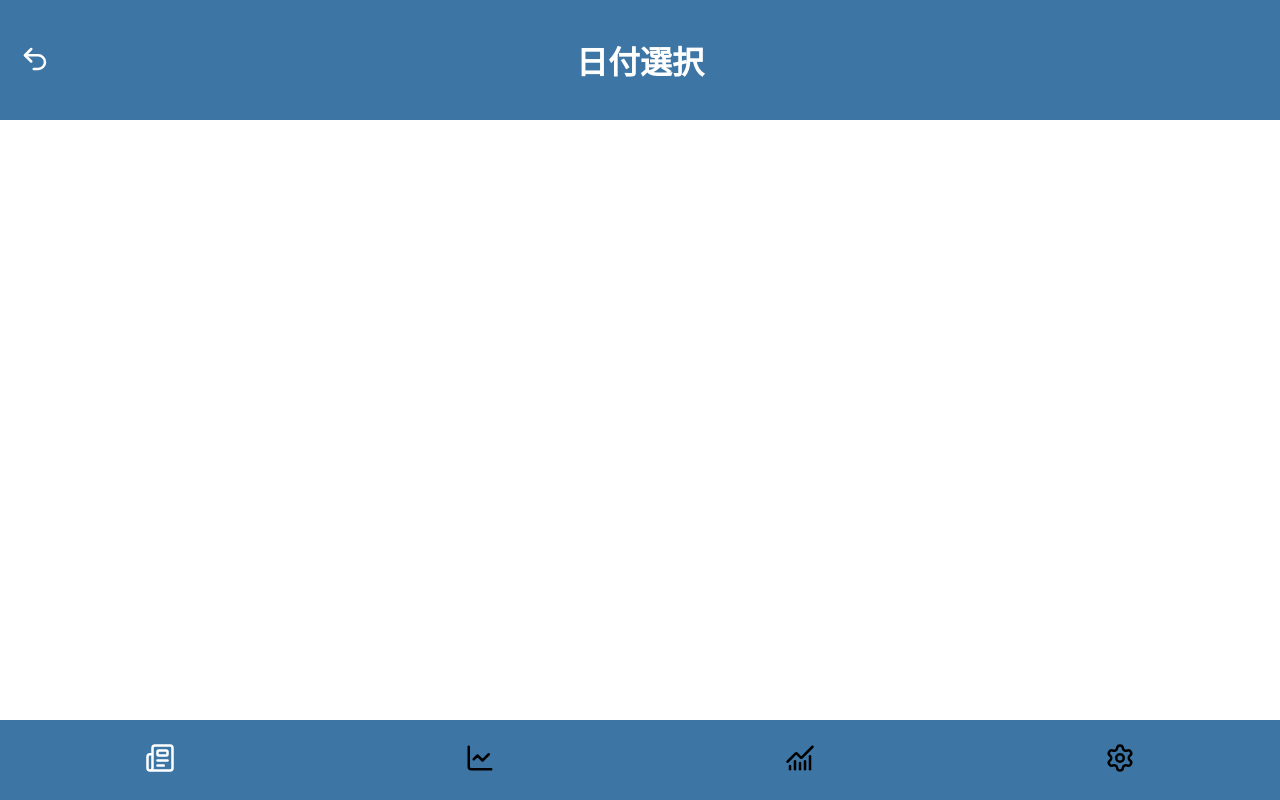
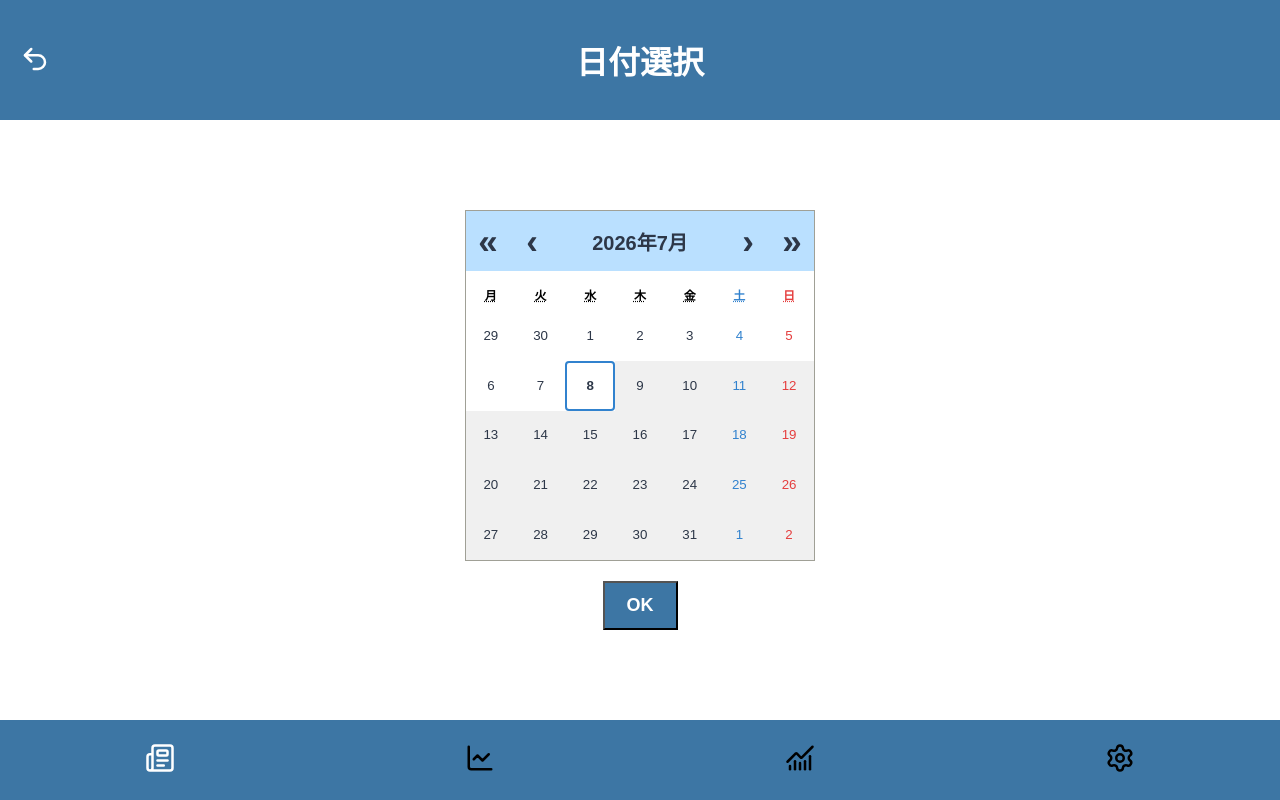
Before and after one commit to mumn06n-bit/Kitsunezaki, a React (Vite) app in the folder frontend/: page /calendar in a window 1280 px wide. Built offline with nearby package versions, Linux system fonts and the light colour scheme.

Commit message:
カレンダー改良、更新ボタン追加

```diff
--- a/frontend/package.json
+++ b/frontend/package.json
@@ -12,6 +12,7 @@
   "dependencies": {
     "lucide-react": "^1.21.0",
     "react": "^19.2.7",
+    "react-calendar": "^6.0.1",
     "react-dom": "^19.2.7",
     "react-router-dom": "^7.18.0"
   },
--- a/frontend/src/components/colors.css
+++ b/frontend/src/components/colors.css
@@ -3,6 +3,11 @@
     --primary: #3D76A4;
     --secondary: #BAE0FF;
     --white: #FFFFFF;
+
+    /*　カレンダーカラー */
+    --cblue: #3182ce;
+    --cred:#e53e3e;
+    --cblack:#2d3748;
 
     /* アイコン */
     --inactive: #000000;
--- a/frontend/src/components/materials.tsx
+++ b/frontend/src/components/materials.tsx
@@ -5,6 +5,7 @@ import {
   ChartNoAxesCombined,//比較画面
   Settings,//設定画面
   Undo2,//戻るボタン
+  RefreshCw
 
 } from "lucide-react";
 
@@ -15,4 +16,5 @@ export const Icons = {
   ChartNoAxesCombined,
   Settings,
   Undo2,
+  RefreshCw
 };
--- a/frontend/src/pages/DataPage/Calendar.css
+++ b/frontend/src/pages/DataPage/Calendar.css
@@ -19,3 +19,100 @@
     justify-content:center;
     align-items:center;
 }
+
+/* 選択中の日のスタイル（青い正方形の枠線で囲う） */
+.react-calendar__tile--active {
+    background: transparent !important;
+    border: 2px solid var(--cblue) !important;
+    border-radius: 4px !important;
+    box-shadow: none !important;
+    color: var(--cblue) !important;
+    font-weight: bold;
+}
+
+/* 枠線を正方形に保つ調整 */
+.react-calendar__tile {
+    aspect-ratio: 1 / 1 !important;
+    padding: 0 !important;
+    display: inline-flex !important;
+    align-items: center;
+    justify-content: center;
+}
+
+/* 日曜日を赤にする */
+.react-calendar__month-view__weekdays__weekday:nth-child(7) abbr { color: var(--cred) !important; }
+
+/* 土曜日を青にする */
+.react-calendar__month-view__weekdays__weekday:nth-child(6) abbr { color: var(--cblue) !important; }
+
+/* 日曜日の列の数字を赤にする */
+.react-calendar__month-view__days__day:nth-child(7n)   { color: var(--cred) !important; }
+
+/* 月曜の列 (1マス目, 8マス目...) */
+.react-calendar__month-view__days__day:nth-child(7n+1) { color: var(--cblack) !important; }
+
+/* 火曜の列 (2マス目, 9マス目...) */
+.react-calendar__month-view__days__day:nth-child(7n+2) { color: var(--cblack) !important; }
+
+/* 水曜の列 (3マス目, 10マス目...) */
+.react-calendar__month-view__days__day:nth-child(7n+3) { color: var(--cblack) !important; }
+
+/* 木曜の列 (4マス目, 11マス目...) */
+.react-calendar__month-view__days__day:nth-child(7n+4) { color: var(--cblack) !important; }
+
+/* 金曜の列 (5マス目, 12マス目...) */
+.react-calendar__month-view__days__day:nth-child(7n+5) { color: var(--cblack) !important; }
+
+/* 土曜日の列の数字を青にする */
+.react-calendar__month-view__days__day:nth-child(7n+6) { color: var(--cblue) !important; }
+
+.ok-button {
+    background-color: var(--primary);
+    color: var(--white);
+    padding: 12px 22px;
+    font-size: 18px;
+    font-weight: bold;
+}
+
+/* ナビゲーション全体 */
+.react-calendar__navigation {
+    height: 60px;
+    margin-bottom: 10px;
+    background-color: var(--secondary) ;
+}
+
+/* 年月 大きく*/
+.react-calendar__navigation__label {
+    font-size: 20px !important;
+    font-weight: bold;
+}
+
+/* 矢印 大きく*/
+.react-calendar__navigation button:disabled {
+    background-color: var(--secondary);
+    color: var(--cblack);
+    opacity: 1;
+}
+
+/* ナビゲーションボタンのクリック・タップ時の痕跡を消す */
+/* ナビゲーションボタン（矢印・年月） */
+.react-calendar__navigation button {
+    outline: none !important;
+    -webkit-tap-highlight-color: transparent !important;
+    color: var(--cblack);
+
+    font-size: 35px;   /* 矢印を大きく */
+    font-weight: bold;
+}
+
+/* マウスを乗せたとき、クリックした状態が残っているとき、押し込んでいる瞬間 */
+.react-calendar__navigation button:enabled:hover,
+.react-calendar__navigation button:enabled:focus,
+.react-calendar__navigation button:active {
+    background-color: var(--secondary) !important;
+}
+
+.react-calendar__navigation button:disabled:focus {
+    background-color: var(--secondary) !important;
+    outline: none !important;
+}
--- a/frontend/src/pages/DataPage/Calendar.tsx
+++ b/frontend/src/pages/DataPage/Calendar.tsx
@@ -1,16 +1,59 @@
+import { useState } from "react";
+import { useNavigate, useLocation } from "react-router-dom";
+import Calendar from "react-calendar";
+// react-calendar の基本スタイルと、カスタムスタイルのインポート
+import "react-calendar/dist/Calendar.css";
 import "./Calendar.css";
 
 import PageLayout from "@/components/PageLayout";
 
 export default function CalendarPage() {
+
+  // ページ遷移用
+  const navigate = useNavigate();
+  //locationを定義
+  const location = useLocation();
+  // データ画面から送られてきたselectedDateを呼び出し初期値にする（データ画面と同じやり方）
+  const [selectedDate, setSelectedDate] = useState(() => {
+    return location.state?.selectedDate
+      ? new Date(location.state.selectedDate)
+      : new Date();
+  });
+
+
+  // 日付がクリックされた時の処理
+  const handleDateChange = (date:any) => {
+    setSelectedDate(date);
+    // ここで選択された日付に対応するデータを読み込む処理を呼び出せます
+    console.log("選択された日付:", date.toLocaleDateString());
+
+
+  };
+
   return (
     <PageLayout title="日付選択" showBackButton={true}>
 
       {/* カレンダー表示エリア */}
-      <section className="calendar-area">
+      <section className="calendar-area" style={{ display: 'flex', flexDirection: 'column', alignItems: 'center', gap: '20px', padding: '20px' }}>
 
-        {/* ここに後でカレンダーを配置 */}
+        <Calendar
+  onChange={handleDateChange}
+  value={selectedDate}
+  locale="ja-JP"
+  formatDay={(_, date) => date.getDate().toString()} //日消去
+  maxDate={new Date()}   // 今日より未来は選択不可
+/>
 
+        <button className="ok-button" onClick={() =>
+        navigate("/data", {
+          state: {
+            selectedDate,
+      },
+    })
+  }
+        >
+          OK
+        </button>
       </section>
 
     </PageLayout>
--- a/frontend/src/pages/DataPage/DataPage.css
+++ b/frontend/src/pages/DataPage/DataPage.css
@@ -14,6 +14,10 @@
     top: 15px;
     right: 15px;
 
+}
+
+.date-text {
+    font-size: 1.7rem;
 }
 
 .date-text {
@@ -49,3 +53,17 @@
     color: var(--inactive);
     text-decoration: none;
 }
+
+/* リロードアイコン表示 */
+.reload-button {
+    position: absolute;
+    right: 15px;
+    bottom: 15px;
+
+    background: none;
+    border: none;
+    padding: 0;
+
+    color: var(--inactive);
+    cursor: pointer;
+}
--- a/frontend/src/pages/DataPage/DataPage.tsx
+++ b/frontend/src/pages/DataPage/DataPage.tsx
@@ -2,10 +2,11 @@
 import "./DataPage.css";
 import { Icons } from "@/components/materials";//アイコンのインポート
 import PageLayout from "@/components/PageLayout";
+import { useState } from "react";
 import { Link } from "react-router-dom";//カレンダーへの遷移
-import { useState } from "react";
+import { useLocation } from "react-router-dom";
 
-// 時間を配列で定義
+// 時間を30分刻みの配列で定義
 const times = Array.from({ length: 48 }, (_, i) => {
   const hour = Math.floor(i / 2);
   const minute = i % 2 === 0 ? "00" : "30";
@@ -26,9 +27,17 @@ const getLatestTime = () => {
 };
 
 export default function DataPage() {
-    const today = new Date();
-    const [time, setTime] = useState(getLatestTime());
+  // calendarPageから情報を受け取る
+  const location = useLocation();
+    // 選択された日付を管理
+const [selectedDate, setSelectedDate] = useState(
+  location.state?.selectedDate
+    ? new Date(location.state.selectedDate)
+    : new Date()
+);
 
+// 表示する時間を管理
+const [time, setTime] = useState(getLatestTime());
     const formatDate = (date: Date) => {
       const month  = date.getMonth() + 1; // 月は0から始まるので+1する
       const day = date.getDate();
@@ -44,14 +53,34 @@ export default function DataPage() {
       {/* 日付と時間を表示 */}
       <section className="date-area">
         <div className="date-icon">
-          {/* カレンダーアイコンの挿入 */}
-        <Link to="/calendar" className="calendar-link">
+           {/* カレンダーアイコンの挿入 */}
+        <Link to="/calendar" className="calendar-link" state={{ selectedDate }}>
           <Icons.CalendarRange size={30} />
         </Link>
+
         </div>
 
+        {/* リロードボタン */}
+<button
+  className="reload-button"
+  onClick={() => {
+    // パソコンの現在日時を取得
+     // TODO: API実装後は、最新データの日時を取得する
+    const now = new Date();
+
+    // 日付を今日に更新
+    setSelectedDate(now);
+
+    // 時間を最新の30分単位に更新
+     // TODO: API実装後は、APIから取得した時刻を設定する
+    setTime(getLatestTime());
+  }}
+>
+  <Icons.RefreshCw size={24} />
+</button>
+
         <div className="date-text-group">
-          <span className="date-text">{formatDate(today)}</span>
+          <span className="date-text">{formatDate(selectedDate)}</span>
           <br />
           {/* 追加　時間を選択する */}
           <select
```
Also changed, not shown: 1 other file (tests, documents, lock files or other folders).
